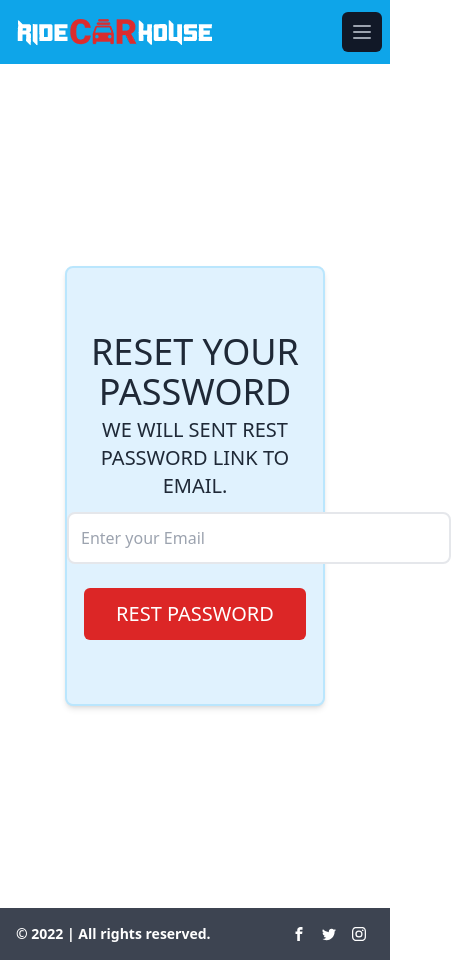
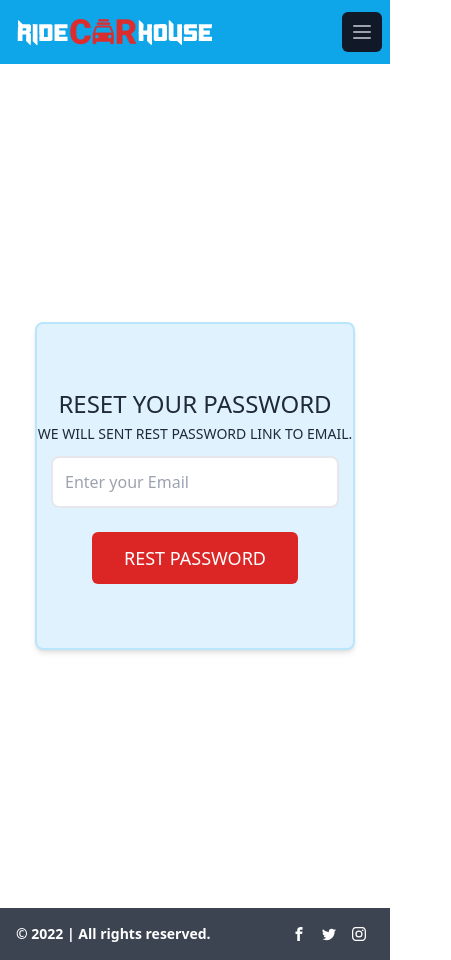
Before and after one commit to ahmmedrasel-dev/ridecarhouse, a React (Create React App) app: page /reset-password in a window 390 px wide. Shown: the whole page, 451 px wide, since content can reach past the window. Built offline with nearby package versions, Linux system fonts and the light colour scheme; no server answers.

Commit message:
update responsive

```diff
--- a/src/pages/Blogs/Blogs.js
+++ b/src/pages/Blogs/Blogs.js
@@ -26,7 +26,7 @@ const Blogs = () => {
         </div>
 
         <div className='bg-slate-100 p-4 rounded-lg drop-shadow-md'>
-          <p className='font-medium'>Differeant between Javascript and Node Js?</p>
+          <p className='font-medium'>What is the purpose of jwt and how does it work?</p>
           <article className='pt-4'>
             JSON Web Token is used to create access tokens for an application. It works this way: the server generates a token that certifies the user identity, and sends it to the client.
 
--- a/src/pages/ManageItem/ManageItem.js
+++ b/src/pages/ManageItem/ManageItem.js
@@ -73,12 +73,14 @@ const ManageItem = () => {
           </div >
 
           :
-          <div className='container mx-auto h-screen'>
+          <div className='container mx-auto md:h-82'>
             <div className='mt-5 text-center'>
-              <h2 className='text-4xl uppercase text-red-500'>All Inventories Items</h2>
-              <button className='border-2 py-2 px-5 rounded flex items-center hover:bg-sky-500 hover:text-white' onClick={() => navigate('/add-item')}><GrAddCircle className='px-1 text-2xl' />Add Item</button>
+              <h2 className='md:text-4xl text-2xl uppercase text-red-500'>All Inventories Items</h2>
+              <div className='flex justify-center'>
+                <button className='border-2 py-2 px-5 rounded flex md:items-center justify-center hover:bg-sky-500 hover:text-white' onClick={() => navigate('/add-item')}><GrAddCircle className='px-1 text-2xl' />Add Item</button>
+              </div>
             </div>
-            <table className='w-full mt-5 border-2'>
+            <table className='w-full mt-5 border-2 overflow-x-scroll'>
               <thead>
                 <tr>
                   <th className='border-2 md:text-left md:pl-4 text-center bg-sky-500 text-white'>Car Name</th>
--- a/src/pages/RestPassword/ResetPassword.js
+++ b/src/pages/RestPassword/ResetPassword.js
@@ -23,11 +23,11 @@ const ResetPassword = () => {
 
   return (
     <div className='flex justify-center items-center h-screen'>
-      <form className='bg-sky-100 w-2/3 border-2 border-sky-200 rounded-lg shadow-md text-center py-16' onSubmit={handleForm}>
-        <h2 className='text-4xl uppercase'>Reset Your Password</h2>
-        <p className='text-xl mt-1 uppercase'>We will sent Rest Password link to email.</p>
-        <input type="email" className='block w-96 mx-auto p-3 my-3 rounded-lg border-2' placeholder='Enter your Email' onBlur={handleEmail} />
-        <button className='bg-red-600 text-white px-8 py-3 text-xl uppercase rounded-md mt-3' type='submit'>Rest Password</button>
+      <form className='bg-sky-100 md:w-2/3 w-80 border-2 border-sky-200 rounded-lg shadow-md text-center py-16' onSubmit={handleForm}>
+        <h2 className='md:text-4xl text-2xl uppercase'>Reset Your Password</h2>
+        <p className='md:text-xl text-sm mt-1 uppercase'>We will sent Rest Password link to email.</p>
+        <input type="email" className='block md:w-96 w-72 mx-auto p-3 my-3 rounded-lg border-2' placeholder='Enter your Email' onBlur={handleEmail} />
+        <button className='bg-red-600 text-white px-8 py-3 md:text-xl text-lg uppercase rounded-md mt-3' type='submit'>Rest Password</button>
       </form>
     </div>
   );
```
